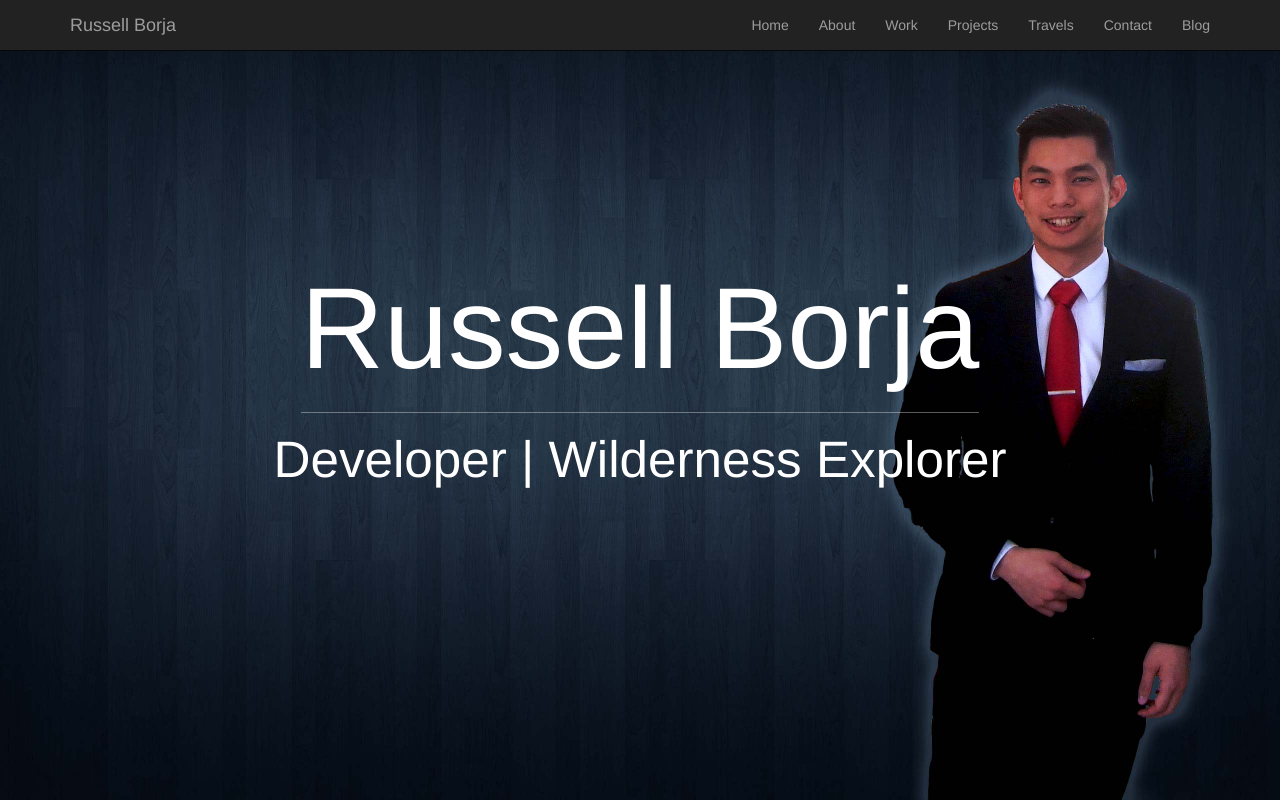
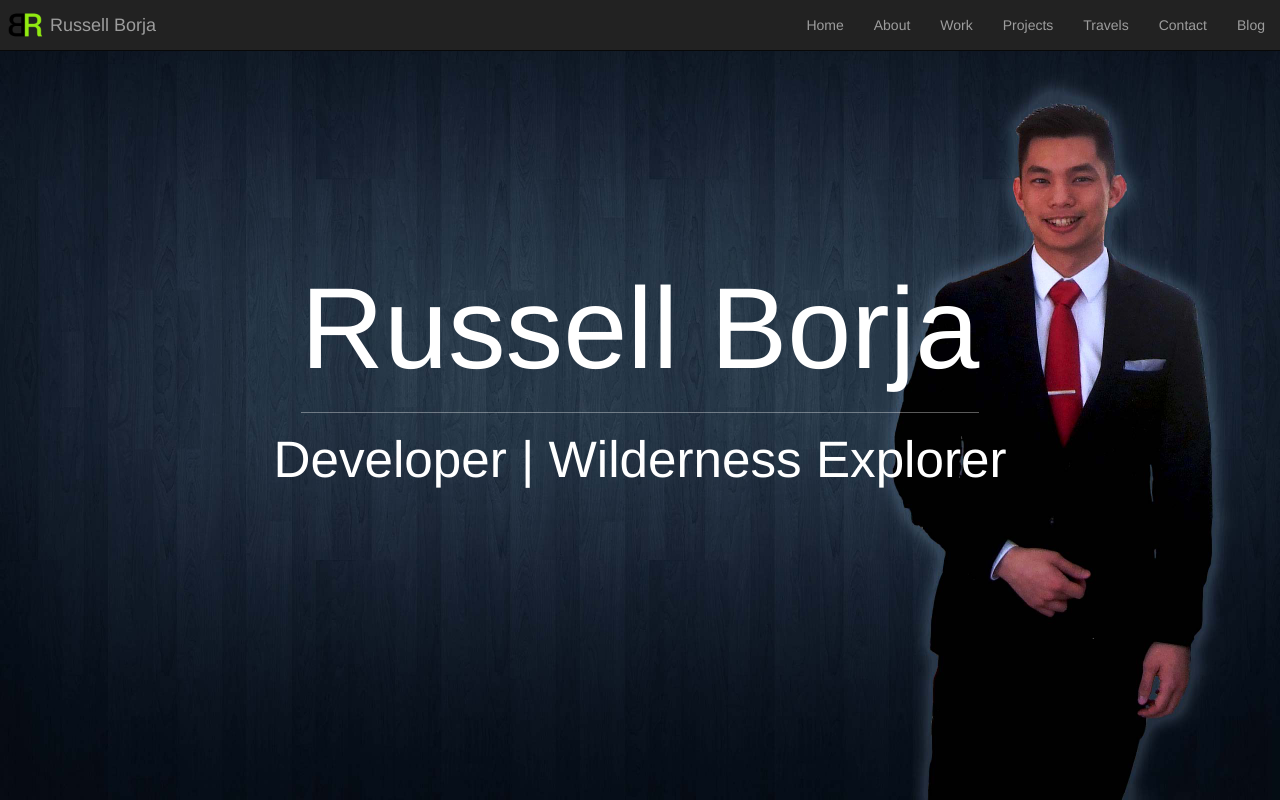
Before and after one commit to russellborja/RussellBorja, a plain HTML site: page index.html in a window 1280 px wide. Shown: the top 800 px of the page. Drawn offline with nearby package versions, Linux system fonts and the light colour scheme.

Commit message:
Added favicon

```diff
--- a/css/styles.css
+++ b/css/styles.css
@@ -47,6 +47,20 @@ h2{
 	width:100%;
 	height:auto;
 	z-index: 0;
+}
+
+.nav-container{
+	margin-left:15px;
+	margin-right:15px;
+	padding:0px;
+}
+
+.navbar-header{
+
+}
+
+.rb-logo{
+	padding:0px;
 }
 
 /* featurette styling */
--- a/index.html
+++ b/index.html
@@ -1,5 +1,6 @@
 <!DOCTYPE html>
 <html>
+<link rel="icon" type="image/png" href="images/rb-favicon.png"/>
 	<head>
 		<title>Russell Borja</title>
 		<meta name="viewport" content="width=device-width, initial-scale=1.0">
@@ -11,14 +12,21 @@
 	<body>
 		<!-- navbar stuff -->
 		<div class="navbar navbar-inverse navbar-fixed-top">
-			<div class="container">
+			<div class="container-fluid nav-container">
 				<div class="navbar-header">
 					<button class="navbar-toggle" data-toggle="collapse" data-target=".navHeaderCollapse">
 						<span class="icon-bar"></span>
 						<span class="icon-bar"></span>
 						<span class="icon-bar"></span>
 					</button>
-					<a href="#" class="navbar-brand">Russell Borja</a>
+
+						<img src="images/rb-logo.png" class="rb-logo navbar-brand">
+						<a href="#" class="navbar-brand">Russell Borja</a>
+
+
+					</ul>
+					<!-- <a href="#" class="navbar-brand">Russell Borja</a>
+					<img src="images/rb-logo.png"> -->
 				</div>
 				<div class="collapse navbar-collapse navHeaderCollapse" id="main-nav">
 					<ul class="nav navbar-nav navbar-right" id="nav">
```
Also changed, not shown: images/rb-favicon.png (added), images/rb-logo.bmp (added).
